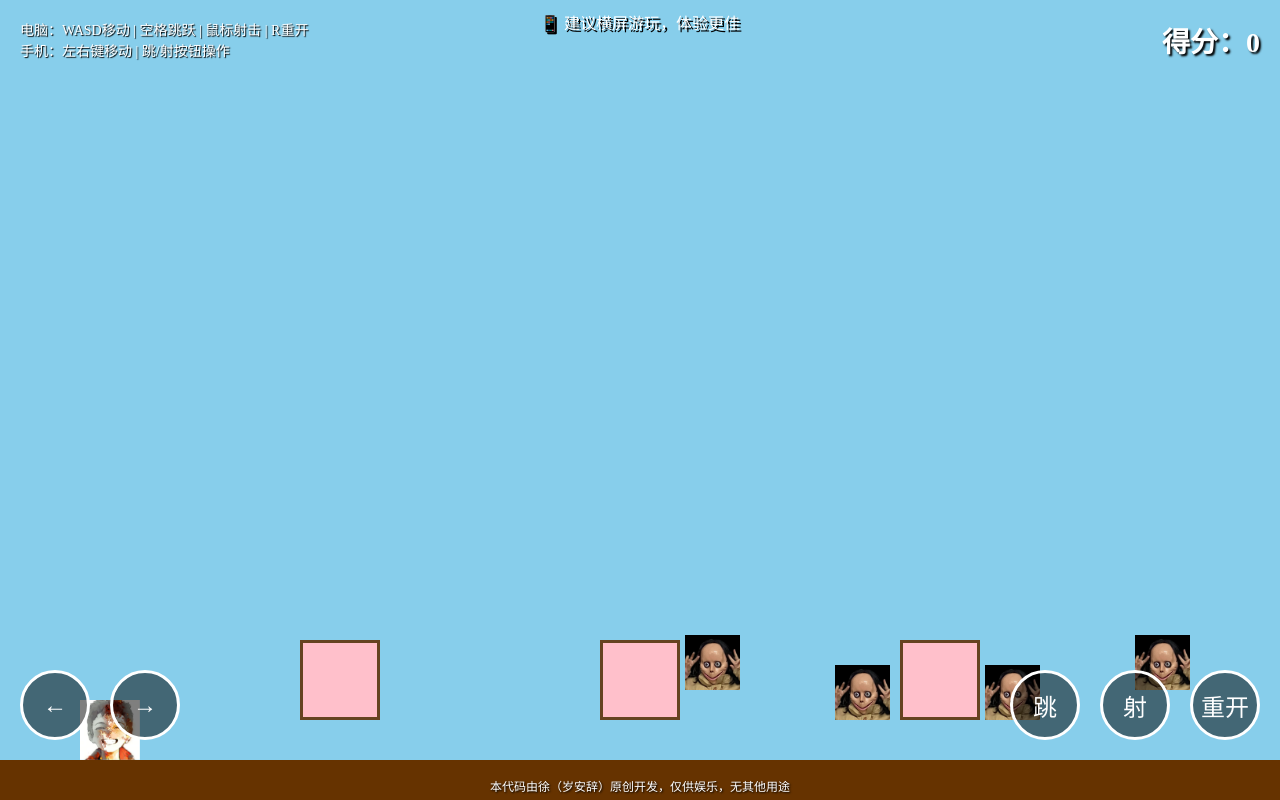
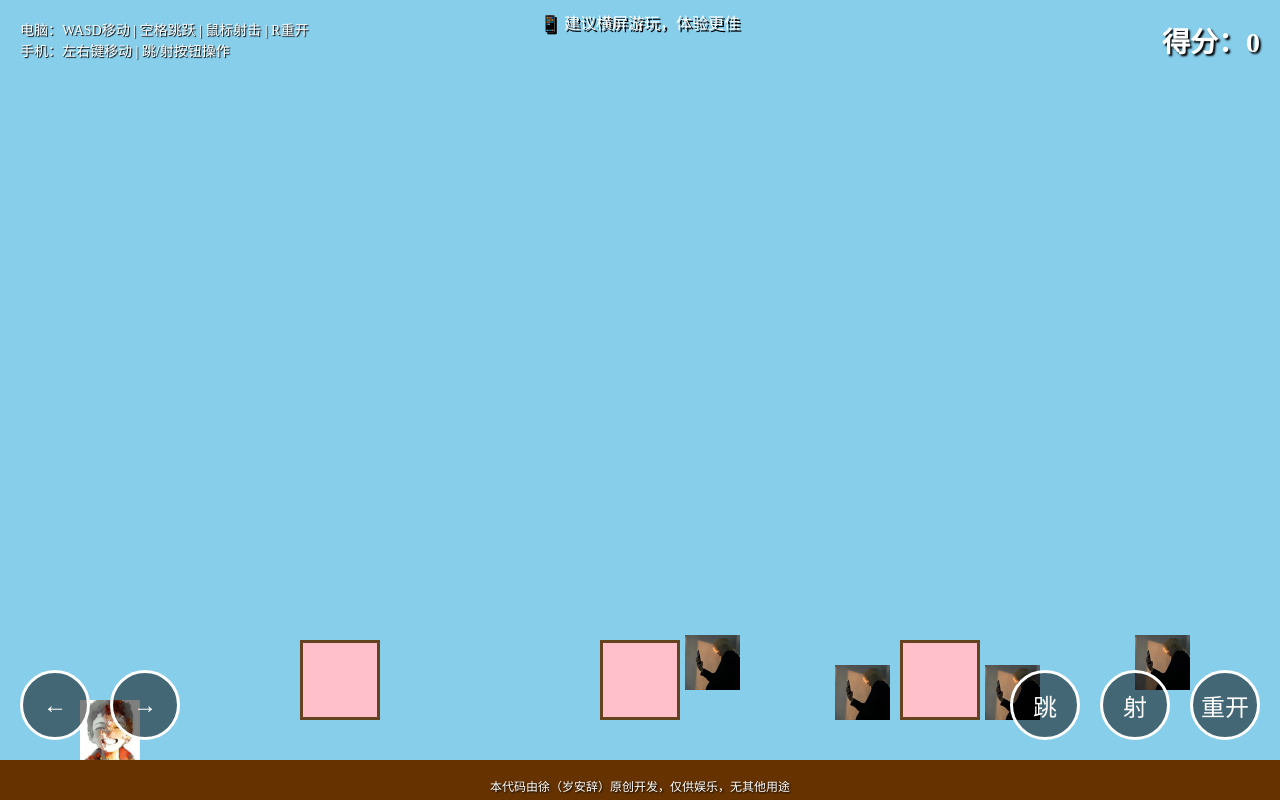
Before and after one commit to xuhao7464/my-game, a plain HTML site: page index.html in a window 1280 px wide. Shown: the top 800 px of the page. Drawn offline with Linux system fonts and the light colour scheme.

Commit message:
Update index.html

```diff
--- a/index.html
+++ b/index.html
@@ -53,7 +53,7 @@
       position: absolute;
       bottom: 40px;
       right: -60px;
-      background: url('./gemeimg/怪物模板.jpg') no-repeat center center;
+      background: url('./gemeimg/2.jpg') no-repeat center center;
       background-size: cover;
       z-index: 10;
     }
```
